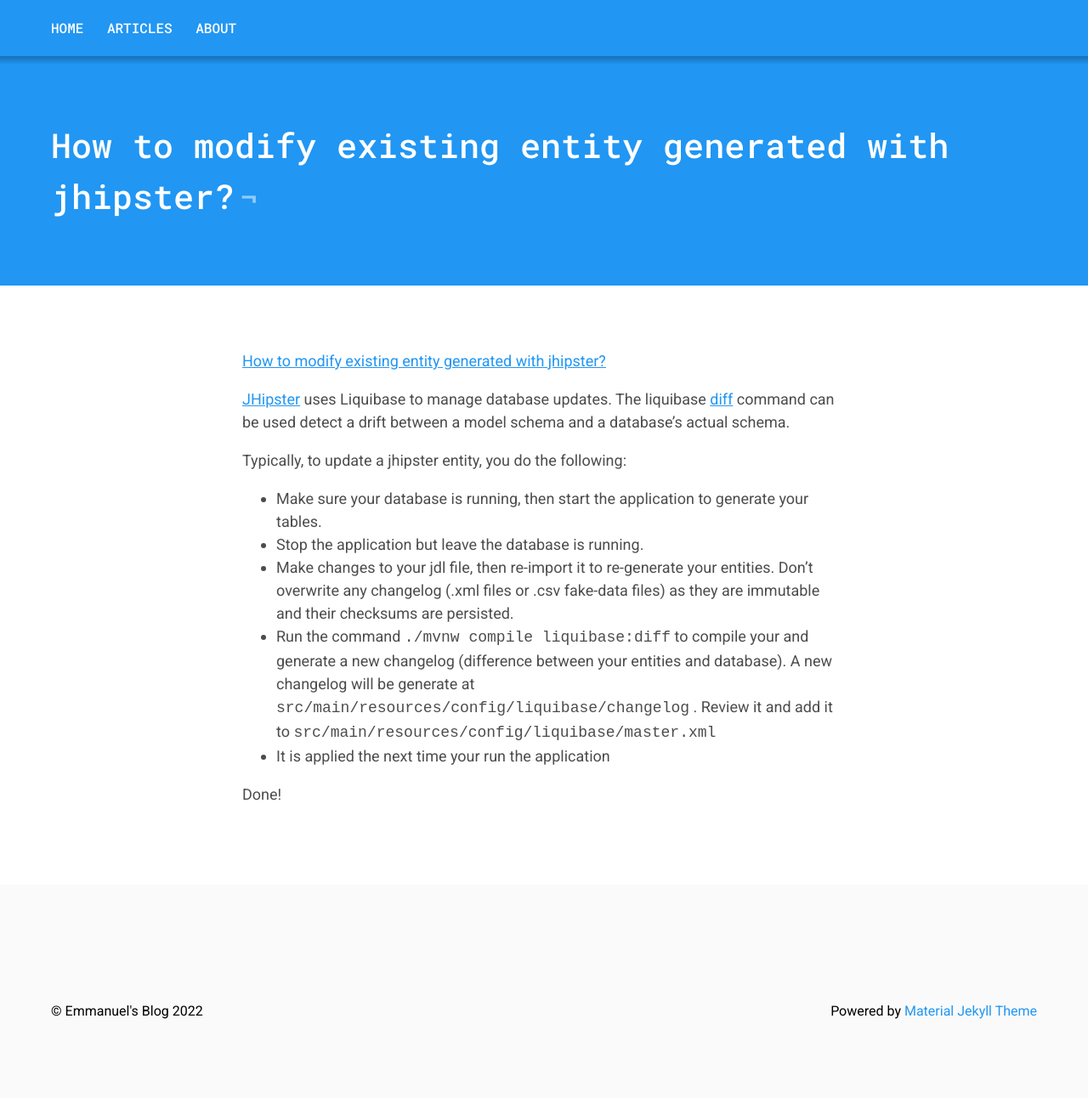
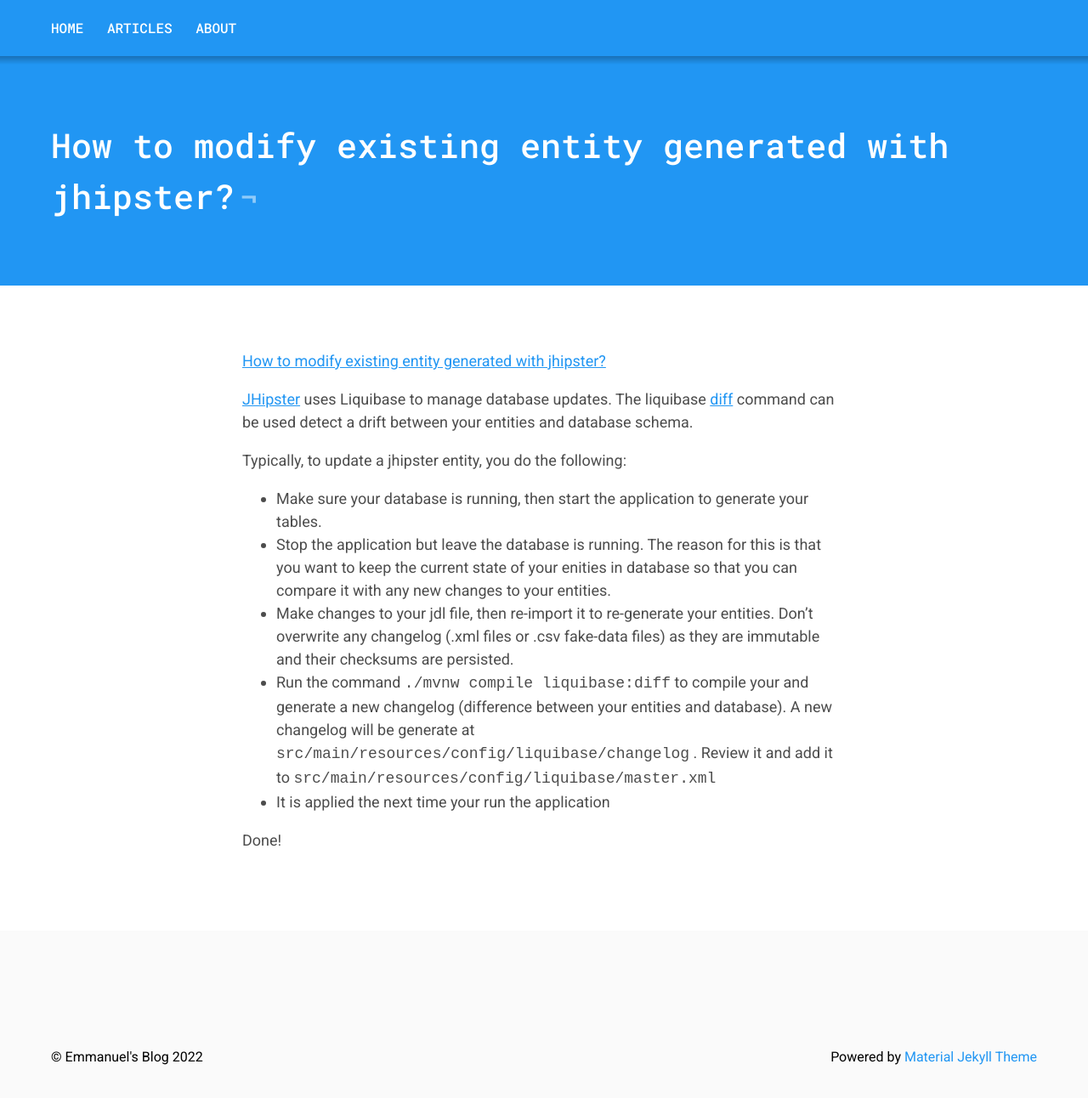
Before and after one commit to osimosu/osimosu.github.io, a Jekyll site: the page built from _posts/2022-10-18-how-to-update-jhipster-entity.markdown, in a window 1280 px wide and 1395 px high. Shown: the top 1292 px of the window at 85% size. Built offline with Jekyll 4.4.1, drawn with Linux system fonts in a browser that asks for light colours.

Commit message:
Update post

```diff
--- a/_posts/2022-10-18-how-to-update-jhipster-entity.markdown
+++ b/_posts/2022-10-18-how-to-update-jhipster-entity.markdown
@@ -7,11 +7,11 @@ categories: jhipster, entity, docker
 
 [How to modify existing entity generated with jhipster?](https://stackoverflow.com/questions/28216307/how-to-modify-existing-entity-generated-with-jhipster){:target="_blank"}
 
-[JHipster](https://www.jhipster.tech/){:target="_blank"} uses Liquibase to manage database updates. The liquibase [diff](https://docs.liquibase.com/commands/diff/diff.html){:target="_blank"} command can be used detect a drift between a model schema and a database's actual schema.
+[JHipster](https://www.jhipster.tech/){:target="_blank"} uses Liquibase to manage database updates. The liquibase [diff](https://docs.liquibase.com/commands/diff/diff.html){:target="_blank"} command can be used detect a drift between your entities and database schema.
 
 Typically, to update a jhipster entity, you do the following:
 - Make sure your database is running, then start the application to generate your tables.
-- Stop the application but leave the database is running.
+- Stop the application but leave the database is running. The reason for this is that you want to keep the current state of your enities in database so that you can compare it with any new changes to your entities.
 - Make changes to your jdl file, then re-import it to re-generate your entities. Don't overwrite any changelog (.xml files or .csv fake-data files) as they are immutable and their checksums are persisted.
 - Run the command `./mvnw compile liquibase:diff` to compile your and generate a new changelog (difference between your entities and database). A new changelog will be generate at `src/main/resources/config/liquibase/changelog`
 . Review it and add it to `src/main/resources/config/liquibase/master.xml`
```
